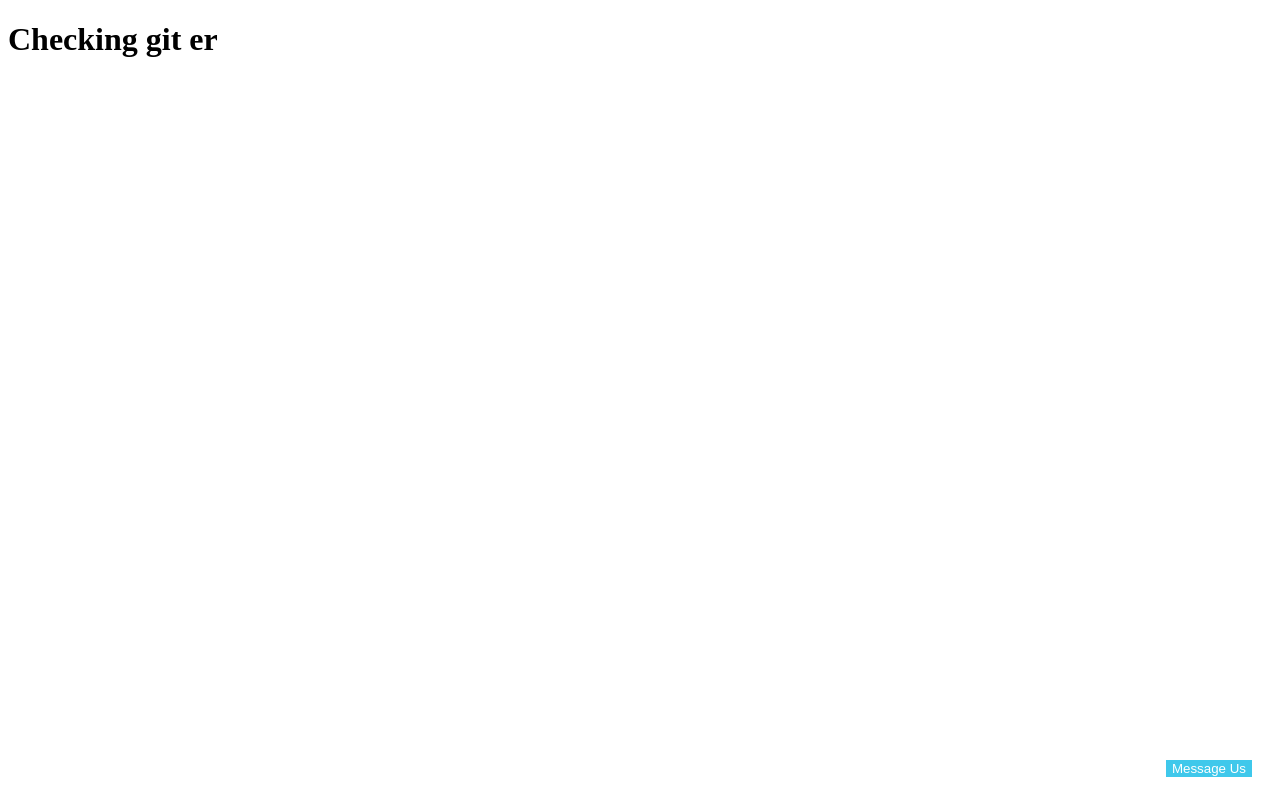
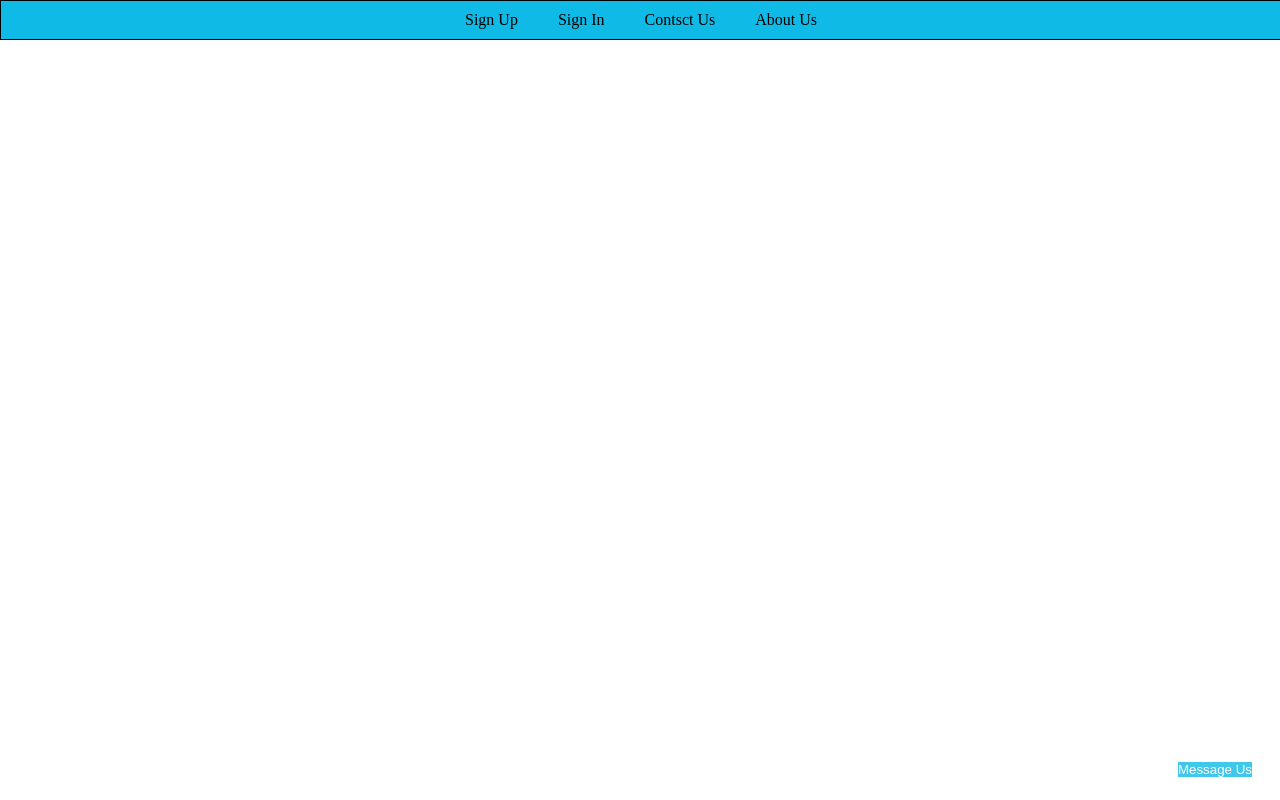
Before and after one commit to Adegbite-Joshua/HopeAcademy, a React (Vite) app: page / in a window 1280 px wide. Built offline with nearby package versions, Linux system fonts and the light colour scheme.

Commit message:
Started working on the landing page navbar

```diff
--- /dev/null
+++ b/src/Components/LandingPageNav.jsx
@@ -0,0 +1,21 @@
+import React from 'react'
+
+const LandingPageNav = () => {
+  return (
+    <>
+        <div className=''>
+
+        </div>
+        <div className='LandingPageNav'>
+            <ul>
+                <li>Sign Up</li>
+                <li>Sign In</li>
+                <li>Contsct Us</li>
+                <li>About Us</li>
+            </ul>
+        </div>
+    </>
+  )
+}
+
+export default LandingPageNav
--- a/src/Components/LandingPages/LandingPage.jsx
+++ b/src/Components/LandingPages/LandingPage.jsx
@@ -1,11 +1,12 @@
 import React from 'react'
+import LandingPageNav from '../LandingPageNav'
 import MessageSchool from '../MessageSchool'
 
 const LandingPage = () => {
   return (
     <>
 
-        <h1>Checking git er</h1>
+        <LandingPageNav/>
         <MessageSchool/>
     </>
   )
--- a/src/style.scss
+++ b/src/style.scss
@@ -1,3 +1,7 @@
+*{
+    margin: 0;
+    padding: 0;
+}
 .open-button1 {
     background-color: #0FBBE6;
     color: white;
@@ -66,29 +70,21 @@
     opacity: 1;
   }
 
-  .signup{
-    background-image: radial-gradient(
-      circle at 20% 25% ,
-      black 30%,
-      rgb(15, 187, 230) 35%
-    );
-    /* url() */
-
-    padding: 1rem;
-    height: 90vh;
+  .LandingPageNav{
+    position: absolute;
+    top: 0;
+    background-color: #0FBBE6;
+    // height: 200px;
+    width: 100%;
+    ul{
+        list-style: none;
+        width: 100%;
+        display: flex;
+        border: 1px solid black;
+        justify-content: center;
+        align-items: center;
+        li{
+            margin: 10px 20px;
+        }
+    }
   }
-
-  /* The navigation menu links */
-
-  /* Style page content - use this if you want to push the page content to the right when you open the side navigation */
-  #main {
-    width: 20vw;
-    transition: margin-left .5s;
-    padding: 20px;
-  }
-
-  /* On smaller screens, where height is less than 450px, change the style of the sidenav (less padding and a smaller font size) */
-  @media screen and (max-height: 450px) {
-    .sidenav {padding-top: 15px;}
-    .sidenav a {font-size: 18px;}
-  }
```
